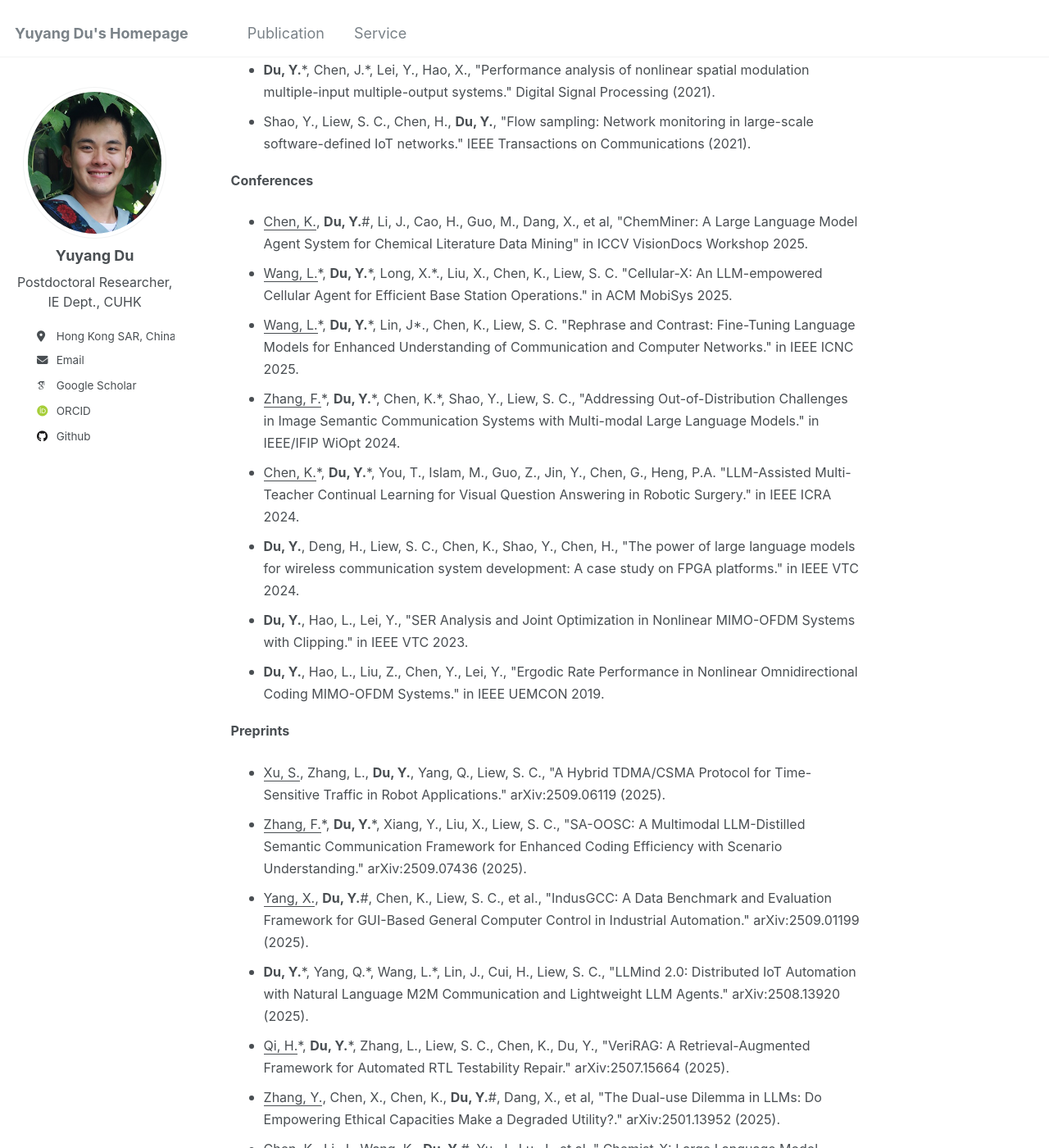
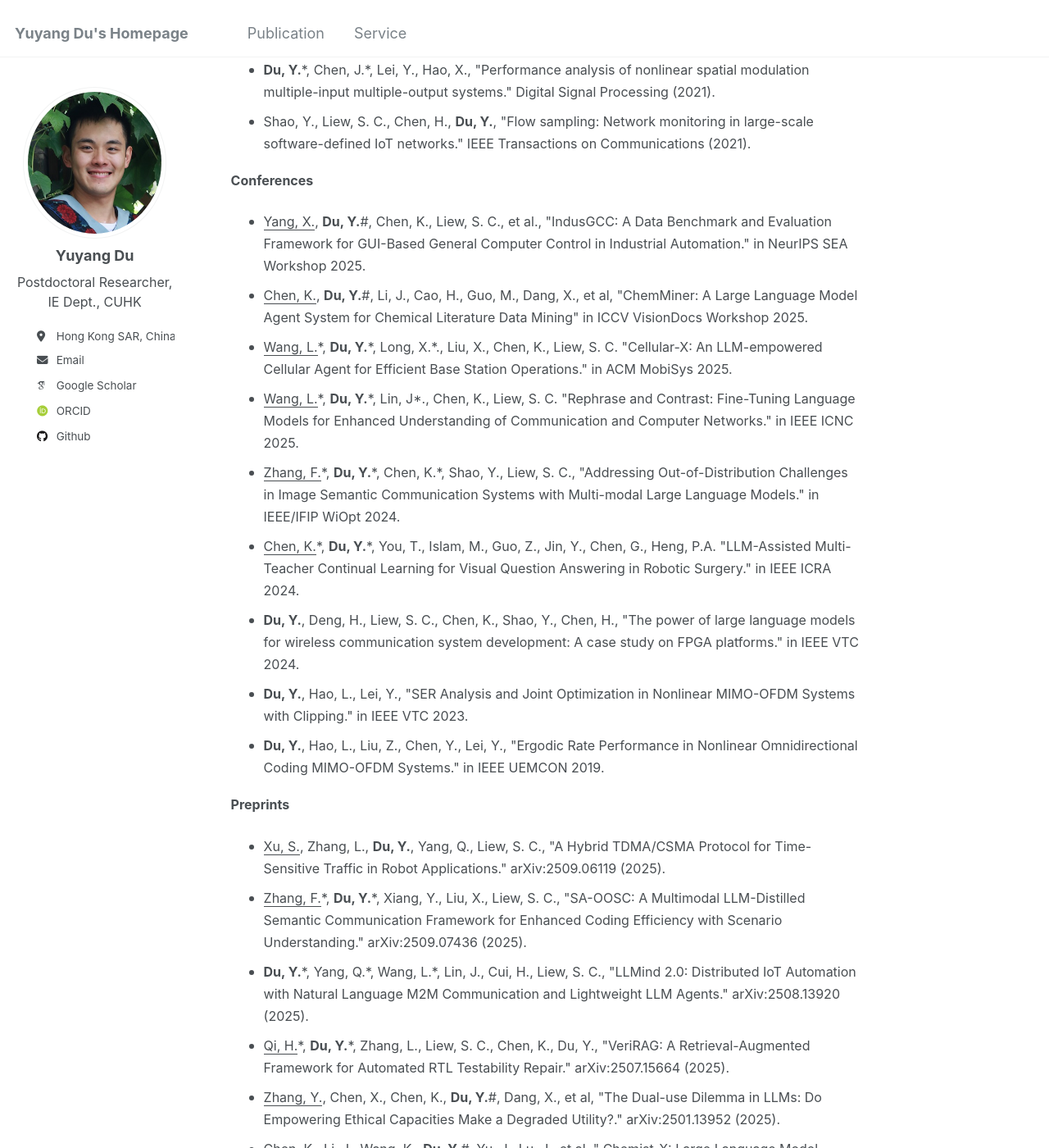
Before and after one commit to yuyangdu01/yuyangdu01.github.io, a Jekyll site: the page built from _pages/markdown.md, in a window 1280 px wide and 1400 px high, scrolled down 753 px. Shown: the whole window at 82% size. Built offline with Jekyll 4.4.1, drawn with Linux system fonts in a browser that asks for light colours; some web fonts are replaced; part of the change alters nothing that is shown.

Commit message:
Update markdown.md

```diff
--- a/_pages/markdown.md
+++ b/_pages/markdown.md
@@ -22,6 +22,7 @@ List of Publications <font size=3></font><font size=1>(<u>Mentee</u>, *Equal Con
 * <font size=3>Shao, Y., Liew, S. C., Chen, H., <b>Du, Y.</b>, "Flow sampling: Network monitoring in large-scale software-defined IoT networks." IEEE Transactions on Communications (2021).</font>
 
 **<font size=3>Conferences</font>**
+* <font size=3><u>Yang, X.</u>, <b>Du, Y.</b>#, Chen, K., Liew, S. C., et al., "IndusGCC: A Data Benchmark and Evaluation Framework for GUI-Based General Computer Control in Industrial Automation." in NeurIPS SEA Workshop 2025.</font>
 * <font size=3><u>Chen, K.</u>, <b>Du, Y.</b>#, Li, J., Cao, H., Guo, M., Dang, X., et al, "ChemMiner: A Large Language Model Agent System for Chemical Literature Data Mining" in ICCV VisionDocs Workshop 2025.</font>
 * <font size=3><u>Wang, L.</u>*, <b>Du, Y.</b>*, Long, X.*., Liu, X., Chen, K., Liew, S. C. "Cellular-X: An LLM-empowered Cellular Agent for Efficient Base Station Operations." in ACM MobiSys 2025.</font>
 * <font size=3><u>Wang, L.</u>*, <b>Du, Y.</b>*, Lin, J*., Chen, K., Liew, S. C. "Rephrase and Contrast: Fine-Tuning Language Models for Enhanced Understanding of Communication and Computer Networks." in IEEE ICNC 2025.</font>
@@ -34,7 +35,6 @@ List of Publications <font size=3></font><font size=1>(<u>Mentee</u>, *Equal Con
 **<font size=3>Preprints</font>**
 * <font size=3><u>Xu, S.</u>, Zhang, L., <b>Du, Y.</b>, Yang, Q., Liew, S. C., "A Hybrid TDMA/CSMA Protocol for Time-Sensitive Traffic in Robot Applications." arXiv:2509.06119 (2025).</font>
 * <font size=3><u>Zhang, F.</u>*, <b>Du, Y.</b>*, Xiang, Y., Liu, X., Liew, S. C., "SA-OOSC: A Multimodal LLM-Distilled Semantic Communication Framework for Enhanced Coding Efficiency with Scenario Understanding." arXiv:2509.07436 (2025).</font>
-* <font size=3><u>Yang, X.</u>, <b>Du, Y.</b>#, Chen, K., Liew, S. C., et al., "IndusGCC: A Data Benchmark and Evaluation Framework for GUI-Based General Computer Control in Industrial Automation." arXiv:2509.01199 (2025).</font>
 * <font size=3><b>Du, Y.</b>*, Yang, Q.*, Wang, L.*, Lin, J., Cui, H., Liew, S. C., "LLMind 2.0: Distributed IoT Automation with Natural Language M2M Communication and Lightweight LLM Agents." arXiv:2508.13920 (2025).</font>
 * <font size=3><u>Qi, H.</u>*, <b>Du, Y.</b>*, Zhang, L., Liew, S. C., Chen, K., Du, Y., "VeriRAG: A Retrieval-Augmented Framework for Automated RTL Testability Repair." arXiv:2507.15664 (2025).</font>
 * <font size=3><u>Zhang, Y.</u>, Chen, X., Chen, K., <b>Du, Y.</b>#, Dang, X., et al, "The Dual-use Dilemma in LLMs: Do Empowering Ethical Capacities Make a Degraded Utility?." arXiv:2501.13952 (2025).</font>
```
